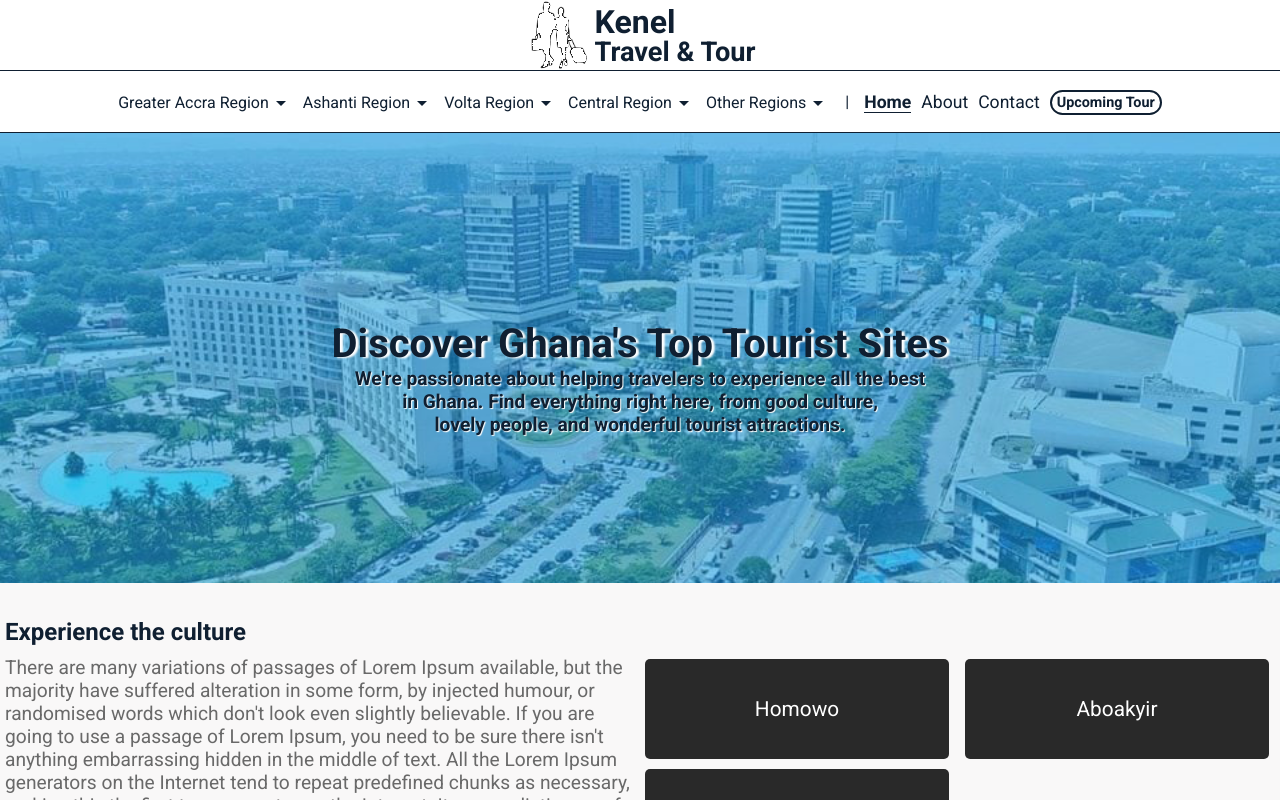
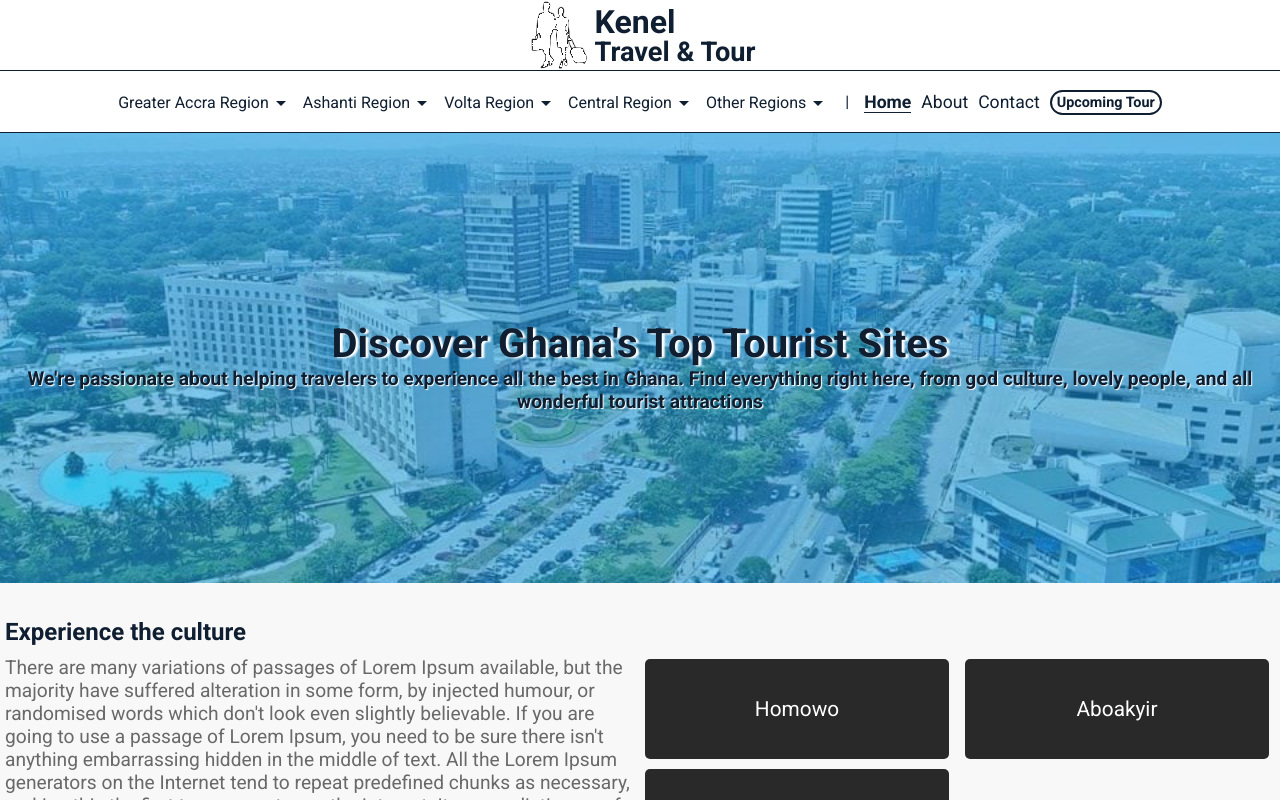
Before and after one commit to Kenneford/kenel_travel_tour, a React (Create React App) app: page /#/ in a window 1280 px wide. Shown: the top 800 px of the page. Built offline with nearby package versions, Linux system fonts and the light colour scheme.

Commit message:
HomeContent.js updated

```diff
--- a/src/Header.js
+++ b/src/Header.js
@@ -22,7 +22,7 @@ export default function Header1({ region }) {
       </header>
       {allData.map((data, id) => {
         return (
-          <div>
+          <div key={id}>
             {data.regions.map((region, id) => {
               return (
                 <nav key={id}>
--- a/src/HomeContent.js
+++ b/src/HomeContent.js
@@ -3,6 +3,7 @@ import ghana from "./ghana-overlay.jpg";
 import "./HomeContent.css";
 import "./MediaQuery.css";
 import { Container, Paper } from "@mui/material";
+import allData from "./data.json";
 
 export default function HomeContent() {
   return (
@@ -19,13 +20,14 @@ export default function HomeContent() {
           }}
         >
           <div className="bgImageText">
-            <h1>Discover Ghana's Top Tourist Sites</h1>
-            <p>
-              We're passionate about helping travelers to experience all the
-              best
-              <br /> in Ghana. Find everything right here, from good culture,
-              <br /> lovely people, and wonderful tourist attractions.
-            </p>
+            {allData.map((data, id) => {
+              return (
+                <div key={id}>
+                  <h1>{data.title}</h1>
+                  <p>{data.description}</p>
+                </div>
+              );
+            })}
           </div>
         </div>
       </div>
```
